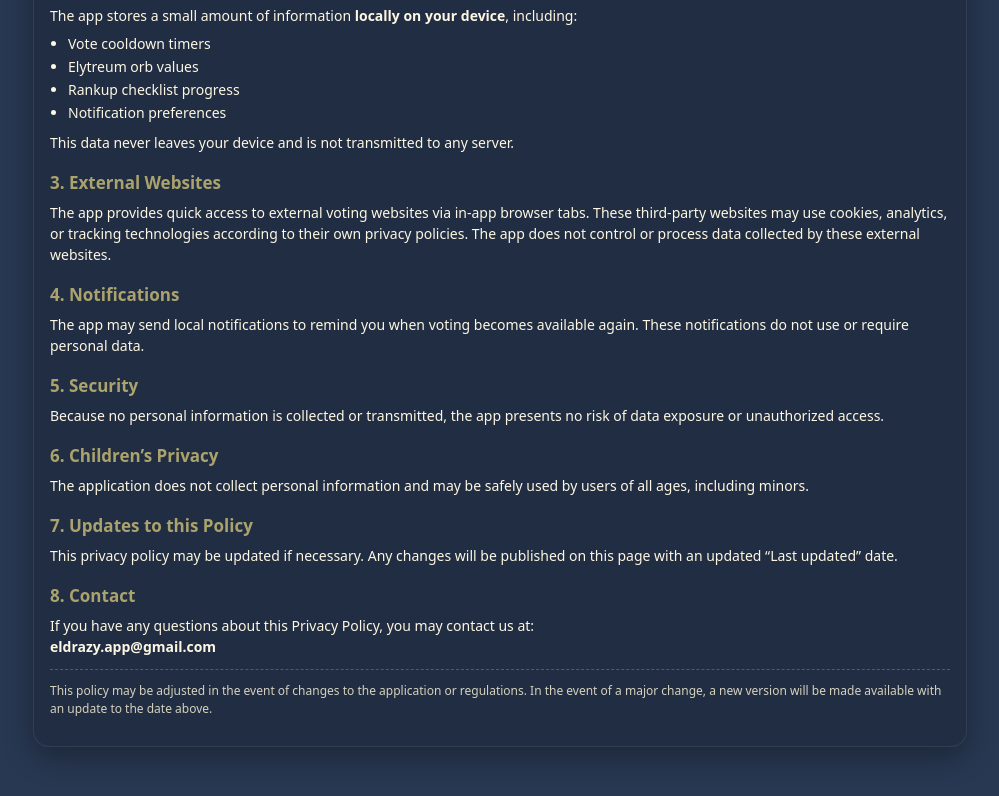
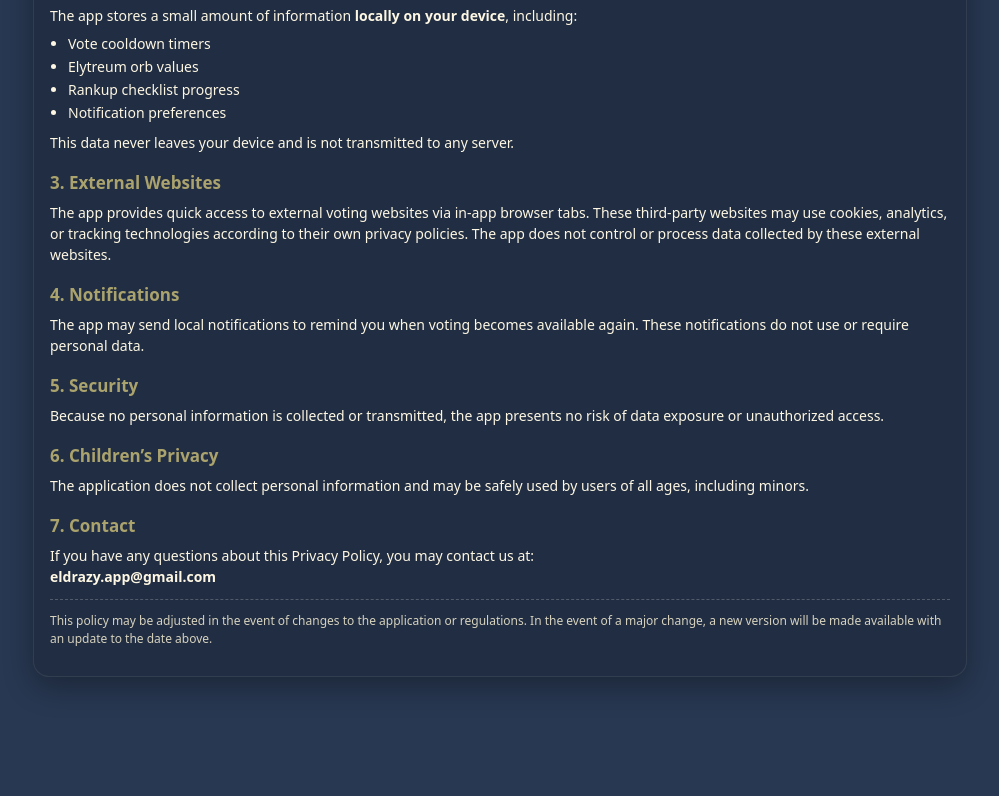
Before and after one commit to Eldrazy-Git/Policy, a plain HTML site: page index.html in a window 1280 px wide. Shown: the part 360-1156 px from the top of the page, without its empty margins (140-1139 px from the left). Drawn offline with Linux system fonts and the light colour scheme.

Commit message:
Update index.html

```diff
--- a/index.html
+++ b/index.html
@@ -166,13 +166,7 @@
         of all ages, including minors.
     </p>
 
-    <h2>7. Updates to this Policy</h2>
-    <p>
-        This privacy policy may be updated if necessary. Any changes will be published on
-        this page with an updated “Last updated” date.
-    </p>
-
-    <h2>8. Contact</h2>
+    <h2>7. Contact</h2>
     <p>
         If you have any questions about this Privacy Policy, you may contact us at:<br>
         <strong>eldrazy.app@gmail.com</strong>
```
